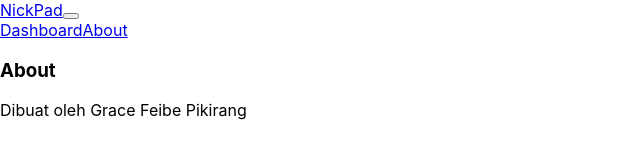
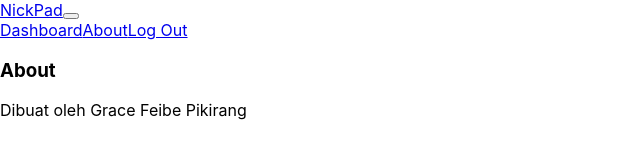
Before and after one commit to GraceFeibe21/backend_finalProject, a React (Create React App) app: page /about in a window 1280 px wide. Shown: the top 160 px of the page, without its empty margins (0-640 px from the left). Built offline with nearby package versions, Linux system fonts and the light colour scheme.

Commit message:
commit update NavBar

```diff
--- a/src/components/molecules/Navbar/index.js
+++ b/src/components/molecules/Navbar/index.js
@@ -13,6 +13,7 @@ const NavBar = () => {
         <div className="navbar-nav">
             <Link className="nav-link" to="/Dashboard">Dashboard</Link>
             <Link className="nav-link" to="/about">About</Link>
+            <Link className="nav-link" to="/">Log Out</Link>
                 </div>
             </div>
         </div>
```
